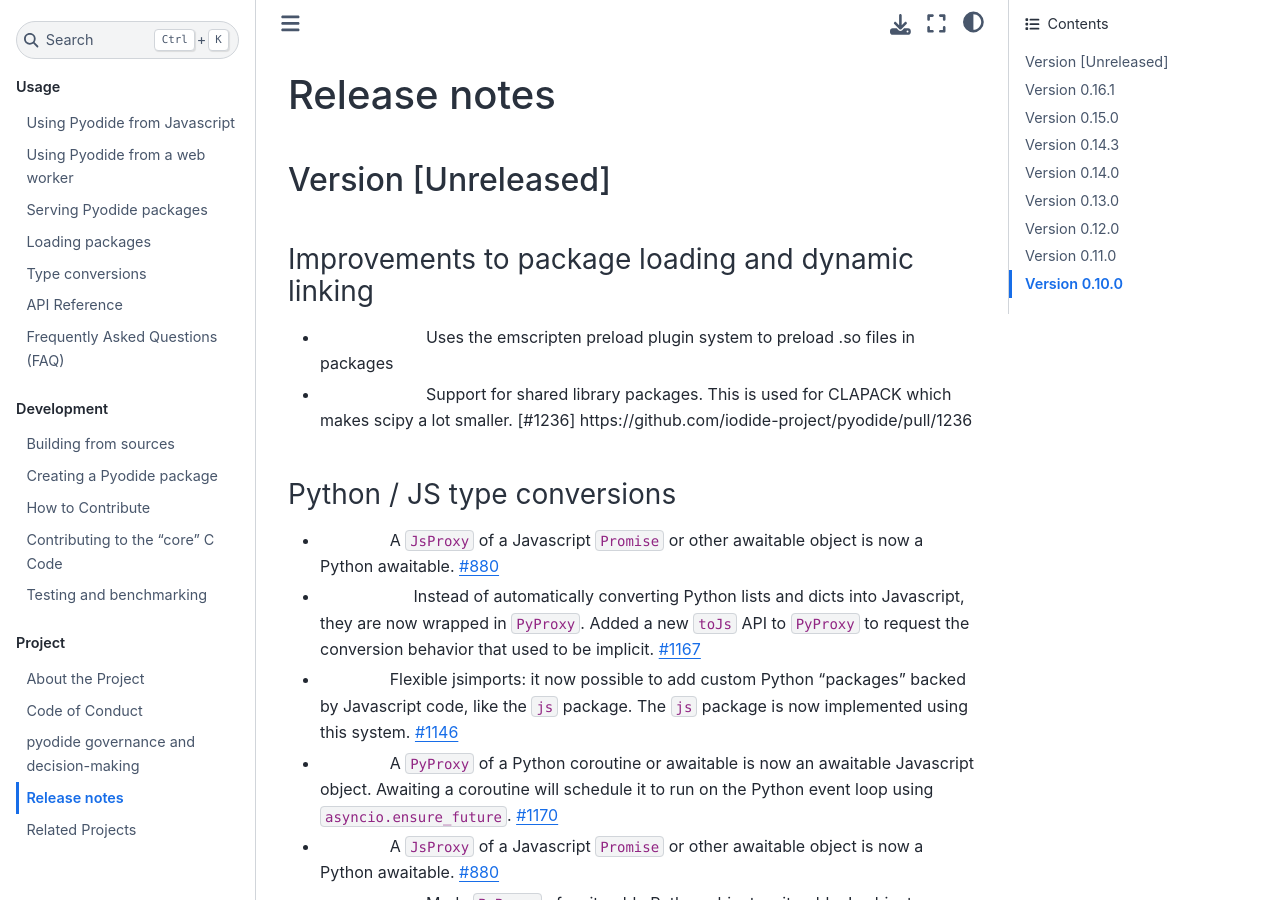
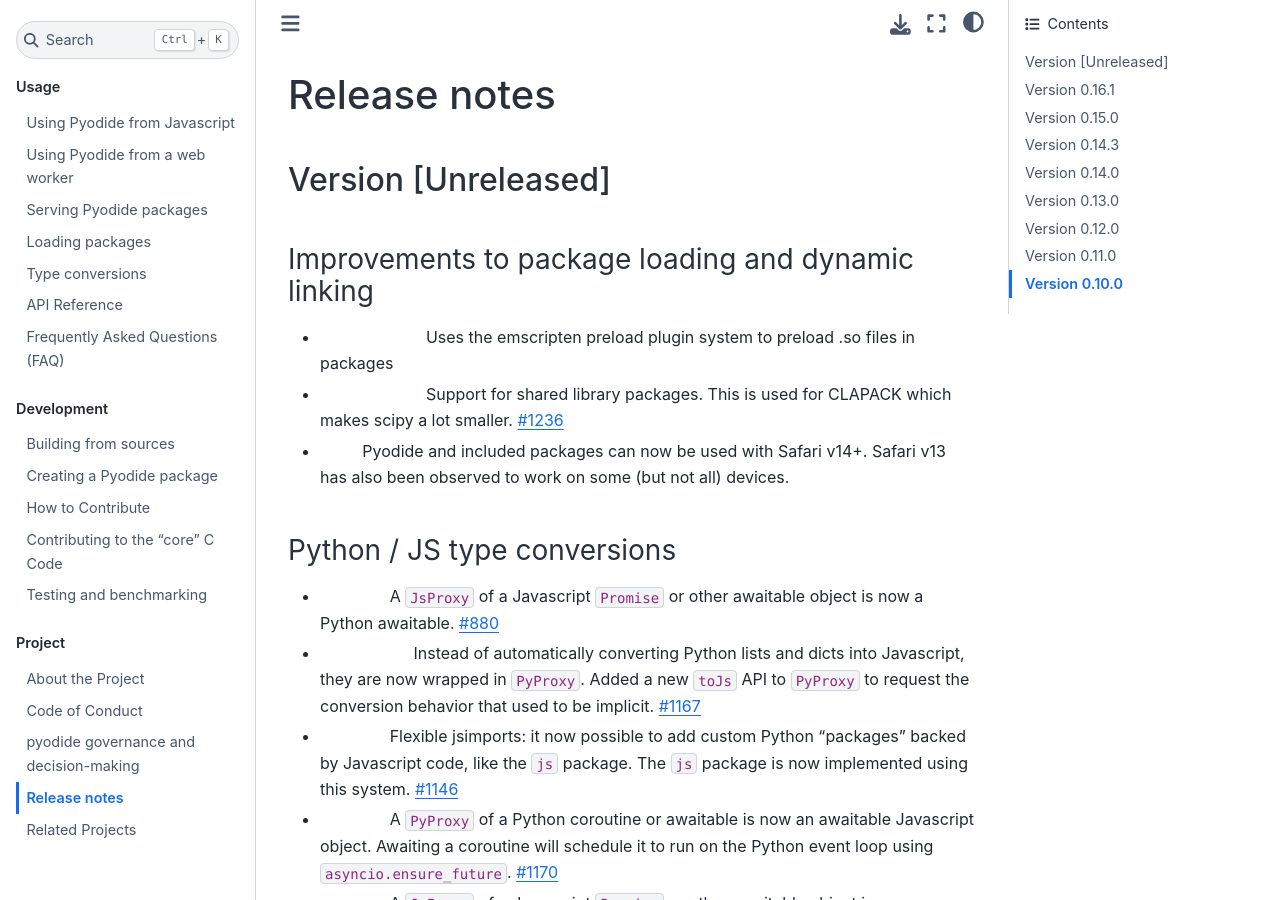
Before and after one commit to pyodide/pyodide, a Sphinx documentation site: the page built from docs/project/changelog.md, in a window 1280 px wide and 900 px high. Built offline with Sphinx 7.4.7 and the Sphinx Book theme 1.1.4, drawn with Linux system fonts in a browser that asks for light colours; the version number is read from the project's files by our own code.

Commit message:
DOC Add note on Safari compatibility in release notes

```diff
--- a/docs/project/changelog.md
+++ b/docs/project/changelog.md
@@ -13,9 +13,11 @@
 ## Version [Unreleased]
 
 ### Improvements to package loading and dynamic linking
-- {{Enhancement}} Uses the emscripten preload plugin system to preload .so files in packages
-- {{Enhancement}} Support for shared library packages. This is used for CLAPACK which makes scipy a lot smaller.
-  [#1236] https://github.com/iodide-project/pyodide/pull/1236
+- {{ Enhancement }} Uses the emscripten preload plugin system to preload .so files in packages
+- {{ Enhancement }} Support for shared library packages. This is used for CLAPACK which makes scipy a lot smaller.
+  [#1236](https://github.com/iodide-project/pyodide/pull/1236)
+- {{ Fix }} Pyodide and included packages can now be used with Safari v14+.
+  Safari v13 has also been observed to work on some (but not all) devices.
 
 ### Python / JS type conversions
 - {{ Feature }} A `JsProxy` of a Javascript `Promise` or other awaitable object is now a
```
